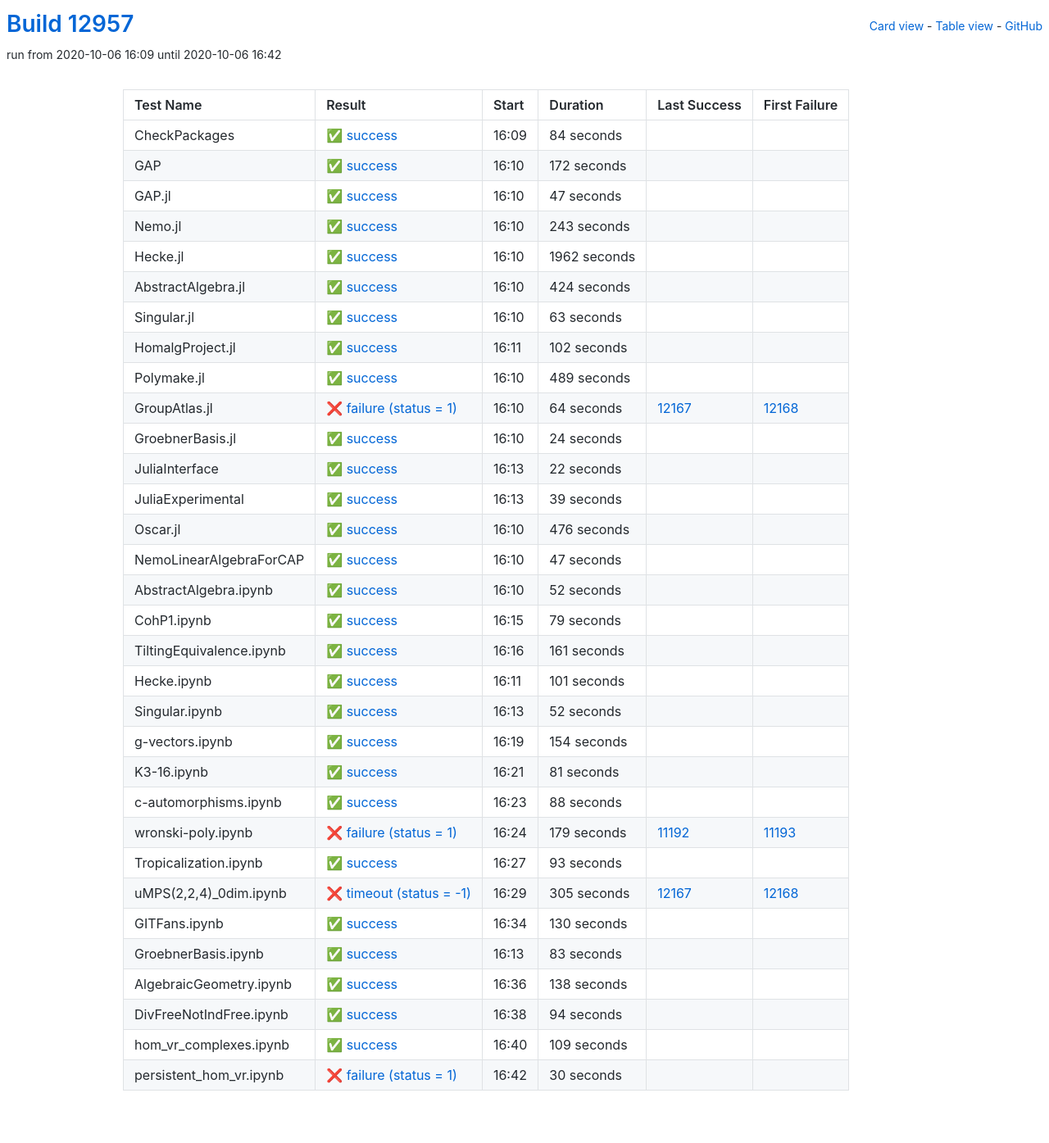
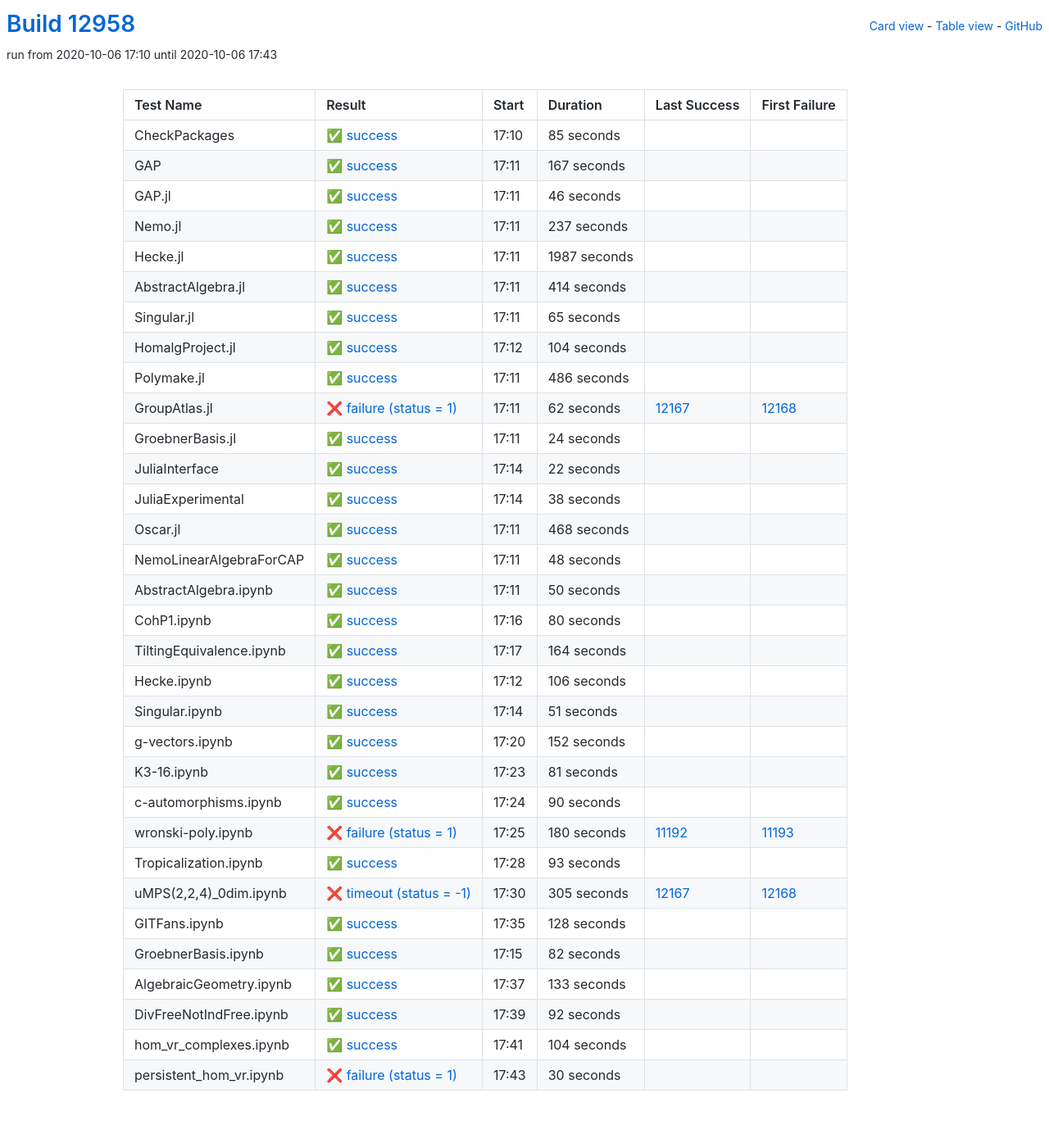
Before and after one commit to oscar-system/oscar-ci-status, a Jekyll site: the page built from table.html, in a window 1280 px wide. Shown: the whole page at 82% size. Built offline with Jekyll 4.4.1, drawn with Linux system fonts in a browser that asks for light colours.

Commit message:
Build #12958

```diff
--- a/_data/ci.yml
+++ b/_data/ci.yml
@@ -1,6 +1,6 @@
 ---
-build: 12957
-build_url: https://oscarci.mathematik.uni-kl.de/job/oscar/12957/
+build: 12958
+build_url: https://oscarci.mathematik.uni-kl.de/job/oscar/12958/
 job: oscar
 organization: oscar-system
 repo: oscar-ci-status
@@ -8,128 +8,128 @@
 tests:
 - name: CheckPackages
   id: checkpackages
-  log: https://oscarci.mathematik.uni-kl.de/job/oscar/12957/artifact/logs/build-12957/CheckPackages.log
-  start: 2020-10-06 16:09
+  log: https://oscarci.mathematik.uni-kl.de/job/oscar/12958/artifact/logs/build-12958/CheckPackages.log
+  start: 2020-10-06 17:10
   success: true
   exitcode: 0
   status: success
-  duration: 84
+  duration: 85
   last_success: false
   last_success_url:
   first_failure: false
   first_failure_url:
 - name: GAP
   id: gap
-  log: https://oscarci.mathematik.uni-kl.de/job/oscar/12957/artifact/logs/build-12957/GAP.log
-  start: 2020-10-06 16:10
+  log: https://oscarci.mathematik.uni-kl.de/job/oscar/12958/artifact/logs/build-12958/GAP.log
+  start: 2020-10-06 17:11
   success: true
   exitcode: 0
   status: success
-  duration: 172
+  duration: 167
   last_success: false
   last_success_url:
   first_failure: false
   first_failure_url:
 - name: GAP.jl
   id: gap-jl
-  log: https://oscarci.mathematik.uni-kl.de/job/oscar/12957/artifact/logs/build-12957/GAP.jl.log
-  start: 2020-10-06 16:10
+  log: https://oscarci.mathematik.uni-kl.de/job/oscar/12958/artifact/logs/build-12958/GAP.jl.log
+  start: 2020-10-06 17:11
   success: true
   exitcode: 0
   status: success
-  duration: 47
+  duration: 46
   last_success: false
   last_success_url:
   first_failure: false
   first_failure_url:
 - name: Nemo.jl
   id: nemo-jl
-  log: https://oscarci.mathematik.uni-kl.de/job/oscar/12957/artifact/logs/build-12957/Nemo.jl.log
-  start: 2020-10-06 16:10
+  log: https://oscarci.mathematik.uni-kl.de/job/oscar/12958/artifact/logs/build-12958/Nemo.jl.log
+  start: 2020-10-06 17:11
   success: true
   exitcode: 0
   status: success
-  duration: 243
+  duration: 237
   last_success: false
   last_success_url:
   first_failure: false
   first_failure_url:
 - name: Hecke.jl
   id: hecke-jl
-  log: https://oscarci.mathematik.uni-kl.de/job/oscar/12957/artifact/logs/build-12957/Hecke.jl.log
-  start: 2020-10-06 16:10
+  log: https://oscarci.mathematik.uni-kl.de/job/oscar/12958/artifact/logs/build-12958/Hecke.jl.log
+  start: 2020-10-06 17:11
   success: true
   exitcode: 0
   status: success
-  duration: 1962
+  duration: 1987
   last_success: false
   last_success_url:
   first_failure: false
   first_failure_url:
 - name: AbstractAlgebra.jl
   id: abstractalgebra-jl
-  log: https://oscarci.mathematik.uni-kl.de/job/oscar/12957/artifact/logs/build-12957/AbstractAlgebra.jl.log
-  start: 2020-10-06 16:10
+  log: https://oscarci.mathematik.uni-kl.de/job/oscar/12958/artifact/logs/build-12958/AbstractAlgebra.jl.log
+  start: 2020-10-06 17:11
   success: true
   exitcode: 0
   status: success
-  duration: 424
+  duration: 414
   last_success: false
   last_success_url:
   first_failure: false
   first_failure_url:
 - name: Singular.jl
   id: singular-jl
-  log: https://oscarci.mathematik.uni-kl.de/job/oscar/12957/artifact/logs/build-12957/Singular.jl.log
-  start: 2020-10-06 16:10
+  log: https://oscarci.mathematik.uni-kl.de/job/oscar/12958/artifact/logs/build-12958/Singular.jl.log
+  start: 2020-10-06 17:11
   success: true
   exitcode: 0
   status: success
-  duration: 63
+  duration: 65
   last_success: false
   last_success_url:
   first_failure: false
   first_failure_url:
 - name: HomalgProject.jl
   id: homalgproject-jl
-  log: https://oscarci.mathematik.uni-kl.de/job/oscar/12957/artifact/logs/build-12957/HomalgProject.jl.log
-  start: 2020-10-06 16:11
+  log: https://oscarci.mathematik.uni-kl.de/job/oscar/12958/artifact/logs/build-12958/HomalgProject.jl.log
+  start: 2020-10-06 17:12
   success: true
   exitcode: 0
   status: success
-  duration: 102
+  duration: 104
   last_success: false
   last_success_url:
   first_failure: false
   first_failure_url:
 - name: Polymake.jl
   id: polymake-jl
-  log: https://oscarci.mathematik.uni-kl.de/job/oscar/12957/artifact/logs/build-12957/Polymake.jl.log
-  start: 2020-10-06 16:10
+  log: https://oscarci.mathematik.uni-kl.de/job/oscar/12958/artifact/logs/build-12958/Polymake.jl.log
+  start: 2020-10-06 17:11
   success: true
   exitcode: 0
   status: success
-  duration: 489
+  duration: 486
   last_success: false
   last_success_url:
   first_failure: false
   first_failure_url:
 - name: GroupAtlas.jl
   id: groupatlas-jl
-  log: https://oscarci.mathematik.uni-kl.de/job/oscar/12957/artifact/logs/build-12957/GroupAtlas.jl.log
-  start: 2020-10-06 16:10
+  log: https://oscarci.mathematik.uni-kl.de/job/oscar/12958/artifact/logs/build-12958/GroupAtlas.jl.log
+  start: 2020-10-06 17:11
   success: false
   exitcode: 1
   status: failure
-  duration: 64
+  duration: 62
   last_success: 12167
   last_success_url: https://oscarci.mathematik.uni-kl.de/job/oscar/12167/
   first_failure: 12168
   first_failure_url: https://oscarci.mathematik.uni-kl.de/job/oscar/12168/
 - name: GroebnerBasis.jl
   id: groebnerbasis-jl
-  log: https://oscarci.mathematik.uni-kl.de/job/oscar/12957/artifact/logs/build-12957/GroebnerBasis.jl.log
-  start: 2020-10-06 16:10
+  log: https://oscarci.mathematik.uni-kl.de/job/oscar/12958/artifact/logs/build-12958/GroebnerBasis.jl.log
+  start: 2020-10-06 17:11
   success: true
   exitcode: 0
   status: success
@@ -140,8 +140,8 @@
   first_failure_url:
 - name: JuliaInterface
   id: juliainterface
-  log: https://oscarci.mathematik.uni-kl.de/job/oscar/12957/artifact/logs/build-12957/JuliaInterface.log
-  start: 2020-10-06 16:13
+  log: https://oscarci.mathematik.uni-kl.de/job/oscar/12958/artifact/logs/build-12958/JuliaInterface.log
+  start: 2020-10-06 17:14
   success: true
   exitcode: 0
   status: success
@@ -152,116 +152,116 @@
   first_failure_url:
 - name: JuliaExperimental
   id: juliaexperimental
-  log: https://oscarci.mathematik.uni-kl.de/job/oscar/12957/artifact/logs/build-12957/JuliaExperimental.log
-  start: 2020-10-06 16:13
+  log: https://oscarci.mathematik.uni-kl.de/job/oscar/12958/artifact/logs/build-12958/JuliaExperimental.log
+  start: 2020-10-06 17:14
   success: true
   exitcode: 0
   status: success
-  duration: 39
+  duration: 38
   last_success: false
   last_success_url:
   first_failure: false
   first_failure_url:
 - name: Oscar.jl
   id: oscar-jl
-  log: https://oscarci.mathematik.uni-kl.de/job/oscar/12957/artifact/logs/build-12957/Oscar.jl.log
-  start: 2020-10-06 16:10
+  log: https://oscarci.mathematik.uni-kl.de/job/oscar/12958/artifact/logs/build-12958/Oscar.jl.log
+  start: 2020-10-06 17:11
   success: true
   exitcode: 0
   status: success
-  duration: 476
+  duration: 468
   last_success: false
   last_success_url:
   first_failure: false
   first_failure_url:
 - name: NemoLinearAlgebraForCAP
   id: nemolinearalgebraforcap
-  log: https://oscarci.mathematik.uni-kl.de/job/oscar/12957/artifact/logs/build-12957/NemoLinearAlgebraForCAP.log
-  start: 2020-10-06 16:10
+  log: https://oscarci.mathematik.uni-kl.de/job/oscar/12958/artifact/logs/build-12958/NemoLinearAlgebraForCAP.log
+  start: 2020-10-06 17:11
   success: true
   exitcode: 0
   status: success
-  duration: 47
+  duration: 48
   last_success: false
   last_success_url:
   first_failure: false
   first_failure_url:
 - name: AbstractAlgebra.ipynb
   id: abstractalgebra-ipynb
-  log: https://oscarci.mathematik.uni-kl.de/job/oscar/12957/artifact/logs/build-12957/AbstractAlgebra.ipynb.log
-  start: 2020-10-06 16:10
+  log: https://oscarci.mathematik.uni-kl.de/job/oscar/12958/artifact/logs/build-12958/AbstractAlgebra.ipynb.log
+  start: 2020-10-06 17:11
   success: true
   exitcode: 0
   status: success
-  duration: 52
+  duration: 50
   last_success: false
   last_success_url:
   first_failure: false
   first_failure_url:
 - name: CohP1.ipynb
   id: cohp1-ipynb
-  log: https://oscarci.mathematik.uni-kl.de/job/oscar/12957/artifact/logs/build-12957/CohP1.ipynb.log
-  start: 2020-10-06 16:15
+  log: https://oscarci.mathematik.uni-kl.de/job/oscar/12958/artifact/logs/build-12958/CohP1.ipynb.log
+  start: 2020-10-06 17:16
   success: true
   exitcode: 0
   status: success
-  duration: 79
+  duration: 80
   last_success: false
   last_success_url:
   first_failure: false
   first_failure_url:
 - name: TiltingEquivalence.ipynb
   id: tiltingequivalence-ipynb
-  log: https://oscarci.mathematik.uni-kl.de/job/oscar/12957/artifact/logs/build-12957/TiltingEquivalence.ipynb.log
-  start: 2020-10-06 16:16
+  log: https://oscarci.mathematik.uni-kl.de/job/oscar/12958/artifact/logs/build-12958/TiltingEquivalence.ipynb.log
+  start: 2020-10-06 17:17
   success: true
   exitcode: 0
   status: success
-  duration: 161
+  duration: 164
   last_success: false
   last_success_url:
   first_failure: false
   first_failure_url:
 - name: Hecke.ipynb
   id: hecke-ipynb
-  log: https://oscarci.mathematik.uni-kl.de/job/oscar/12957/artifact/logs/build-12957/Hecke.ipynb.log
-  start: 2020-10-06 16:11
+  log: https://oscarci.mathematik.uni-kl.de/job/oscar/12958/artifact/logs/build-12958/Hecke.ipynb.log
+  start: 2020-10-06 17:12
   success: true
   exitcode: 0
   status: success
-  duration: 101
+  duration: 106
   last_success: false
   last_success_url:
   first_failure: false
   first_failure_url:
 - name: Singular.ipynb
   id: singular-ipynb
-  log: https://oscarci.mathematik.uni-kl.de/job/oscar/12957/artifact/logs/build-12957/Singular.ipynb.log
-  start: 2020-10-06 16:13
+  log: https://oscarci.mathematik.uni-kl.de/job/oscar/12958/artifact/logs/build-12958/Singular.ipynb.log
+  start: 2020-10-06 17:14
   success: true
   exitcode: 0
   status: success
-  duration: 52
+  duration: 51
   last_success: false
   last_success_url:
   first_failure: false
   first_failure_url:
 - name: g-vectors.ipynb
   id: g-vectors-ipynb
-  log: https://oscarci.mathematik.uni-kl.de/job/oscar/12957/artifact/logs/build-12957/g-vectors.ipynb.log
-  start: 2020-10-06 16:19
+  log: https://oscarci.mathematik.uni-kl.de/job/oscar/12958/artifact/logs/build-12958/g-vectors.ipynb.log
+  start: 2020-10-06 17:20
   success: true
   exitcode: 0
   status: success
-  duration: 154
+  duration: 152
   last_success: false
   last_success_url:
   first_failure: false
   first_failure_url:
 - name: K3-16.ipynb
   id: k3-16-ipynb
-  log: https://oscarci.mathematik.uni-kl.de/job/oscar/12957/artifact/logs/build-12957/K3-16.ipynb.log
-  start: 2020-10-06 16:21
+  log: https://oscarci.mathematik.uni-kl.de/job/oscar/12958/artifact/logs/build-12958/K3-16.ipynb.log
+  start: 2020-10-06 17:23
   success: true
   exitcode: 0
   status: success
@@ -272,32 +272,32 @@
   first_failure_url:
 - name: c-automorphisms.ipynb
   id: c-automorphisms-ipynb
-  log: https://oscarci.mathematik.uni-kl.de/job/oscar/12957/artifact/logs/build-12957/c-automorphisms.ipynb.log
-  start: 2020-10-06 16:23
+  log: https://oscarci.mathematik.uni-kl.de/job/oscar/12958/artifact/logs/build-12958/c-automorphisms.ipynb.log
+  start: 2020-10-06 17:24
   success: true
   exitcode: 0
   status: success
-  duration: 88
+  duration: 90
   last_success: false
   last_success_url:
   first_failure: false
   first_failure_url:
 - name: wronski-poly.ipynb
   id: wronski-poly-ipynb
-  log: https://oscarci.mathematik.uni-kl.de/job/oscar/12957/artifact/logs/build-12957/wronski-poly.ipynb.log
-  start: 2020-10-06 16:24
+  log: https://oscarci.mathematik.uni-kl.de/job/oscar/12958/artifact/logs/build-12958/wronski-poly.ipynb.log
+  start: 2020-10-06 17:25
   success: false
   exitcode: 1
   status: failure
-  duration: 179
+  duration: 180
   last_success: 11192
   last_success_url: https://oscarci.mathematik.uni-kl.de/job/oscar/11192/
   first_failure: 11193
   first_failure_url: https://oscarci.mathematik.uni-kl.de/job/oscar/11193/
 - name: Tropicalization.ipynb
   id: tropicalization-ipynb
-  log: https://oscarci.mathematik.uni-kl.de/job/oscar/12957/artifact/logs/build-12957/Tropicalization.ipynb.log
-  start: 2020-10-06 16:27
+  log: https://oscarci.mathematik.uni-kl.de/job/oscar/12958/artifact/logs/build-12958/Tropicalization.ipynb.log
+  start: 2020-10-06 17:28
   success: true
   exitcode: 0
   status: success
@@ -308,8 +308,8 @@
   first_failure_url:
 - name: uMPS(2,2,4)_0dim.ipynb
   id: umps-2-2-4-0dim-ipynb
-  log: https://oscarci.mathematik.uni-kl.de/job/oscar/12957/artifact/logs/build-12957/uMPS-2-2-4-_0dim.ipynb.log
-  start: 2020-10-06 16:29
+  log: https://oscarci.mathematik.uni-kl.de/job/oscar/12958/artifact/logs/build-12958/uMPS-2-2-4-_0dim.ipynb.log
+  start: 2020-10-06 17:30
   success: false
   exitcode: -1
   status: timeout
@@ -320,68 +320,68 @@
   first_failure_url: https://oscarci.mathematik.uni-kl.de/job/oscar/12168/
 - name: GITFans.ipynb
   id: gitfans-ipynb
-  log: https://oscarci.mathematik.uni-kl.de/job/oscar/12957/artifact/logs/build-12957/GITFans.ipynb.log
-  start: 2020-10-06 16:34
+  log: https://oscarci.mathematik.uni-kl.de/job/oscar/12958/artifact/logs/build-12958/GITFans.ipynb.log
+  start: 2020-10-06 17:35
   success: true
   exitcode: 0
   status: success
-  duration: 130
+  duration: 128
   last_success: false
   last_success_url:
   first_failure: false
   first_failure_url:
 - name: GroebnerBasis.ipynb
   id: groebnerbasis-ipynb
-  log: https://oscarci.mathematik.uni-kl.de/job/oscar/12957/artifact/logs/build-12957/GroebnerBasis.ipynb.log
-  start: 2020-10-06 16:13
+  log: https://oscarci.mathematik.uni-kl.de/job/oscar/12958/artifact/logs/build-12958/GroebnerBasis.ipynb.log
+  start: 2020-10-06 17:15
   success: true
   exitcode: 0
   status: success
-  duration: 83
+  duration: 82
   last_success: false
   last_success_url:
   first_failure: false
   first_failure_url:
 - name: AlgebraicGeometry.ipynb
   id: algebraicgeometry-ipynb
-  log: https://oscarci.mathematik.uni-kl.de/job/oscar/12957/artifact/logs/build-12957/AlgebraicGeometry.ipynb.log
-  start: 2020-10-06 16:36
+  log: https://oscarci.mathematik.uni-kl.de/job/oscar/12958/artifact/logs/build-12958/AlgebraicGeometry.ipynb.log
+  start: 2020-10-06 17:37
   success: true
   exitcode: 0
   status: success
-  duration: 138
+  duration: 133
   last_success: false
   last_success_url:
   first_failure: false
   first_failure_url:
 - name: DivFreeNotIndFree.ipynb
   id: divfreenotindfree-ipynb
-  log: https://oscarci.mathematik.uni-kl.de/job/oscar/12957/artifact/logs/build-12957/DivFreeNotIndFree.ipynb.log
-  start: 2020-10-06 16:38
+  log: https://oscarci.mathematik.uni-kl.de/job/oscar/12958/artifact/logs/build-12958/DivFreeNotIndFree.ipynb.log
+  start: 2020-10-06 17:39
   success: true
   exitcode: 0
   status: success
-  duration: 94
+  duration: 92
   last_success: false
   last_success_url:
   first_failure: false
   first_failure_url:
 - name: hom_vr_complexes.ipynb
   id: hom-vr-complexes-ipynb
-  log: https://oscarci.mathematik.uni-kl.de/job/oscar/12957/artifact/logs/build-12957/hom_vr_complexes.ipynb.log
-  start: 2020-10-06 16:40
+  log: https://oscarci.mathematik.uni-kl.de/job/oscar/12958/artifact/logs/build-12958/hom_vr_complexes.ipynb.log
+  start: 2020-10-06 17:41
   success: true
   exitcode: 0
   status: success
-  duration: 109
+  duration: 104
   last_success: false
   last_success_url:
   first_failure: false
   first_failure_url:
 - name: persistent_hom_vr.ipynb
   id: persistent-hom-vr-ipynb
-  log: https://oscarci.mathematik.uni-kl.de/job/oscar/12957/artifact/logs/build-12957/persistent_hom_vr.ipynb.log
-  start: 2020-10-06 16:42
+  log: https://oscarci.mathematik.uni-kl.de/job/oscar/12958/artifact/logs/build-12958/persistent_hom_vr.ipynb.log
+  start: 2020-10-06 17:43
   success: false
   exitcode: 1
   status: failure
```
Also changed, not shown: README.md.
